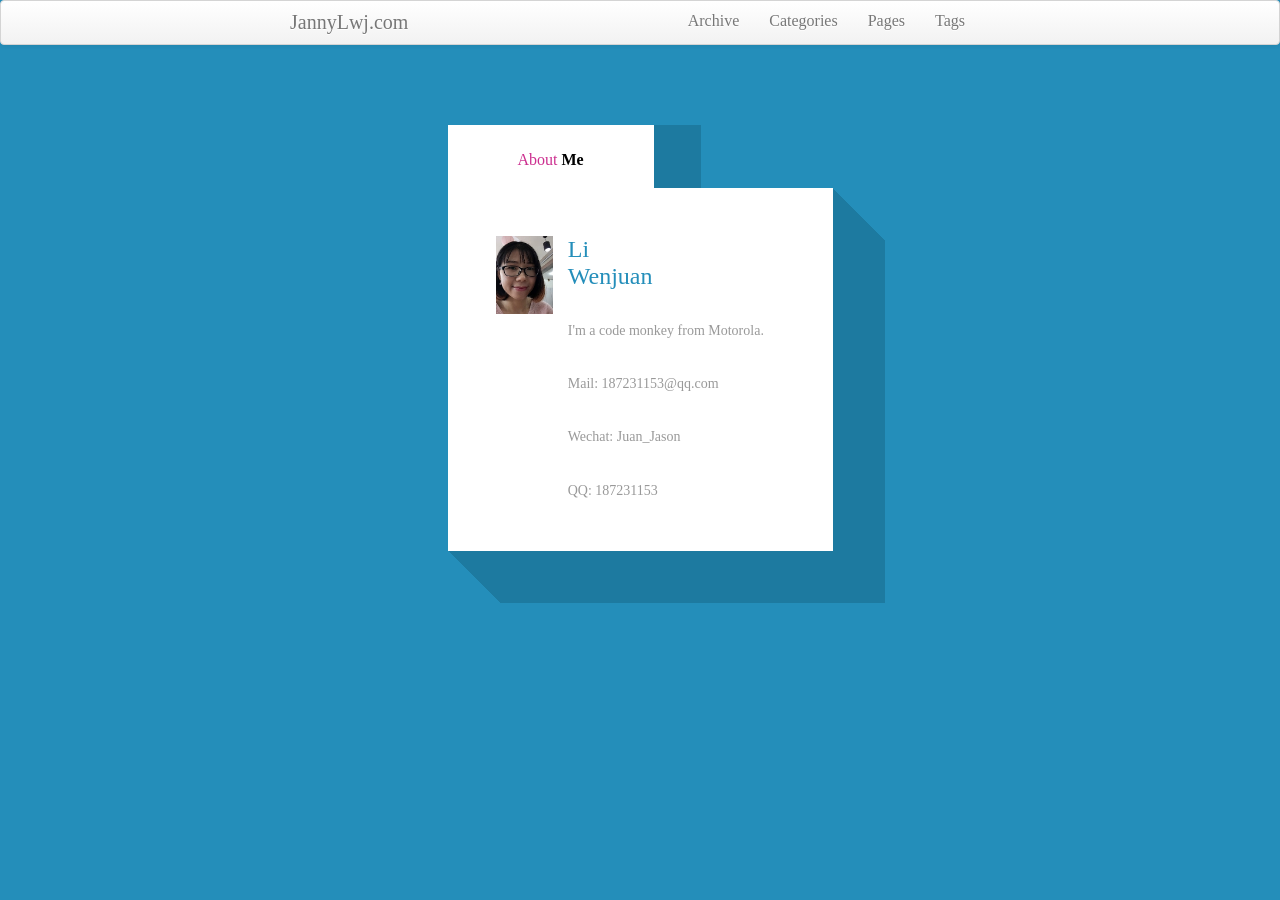
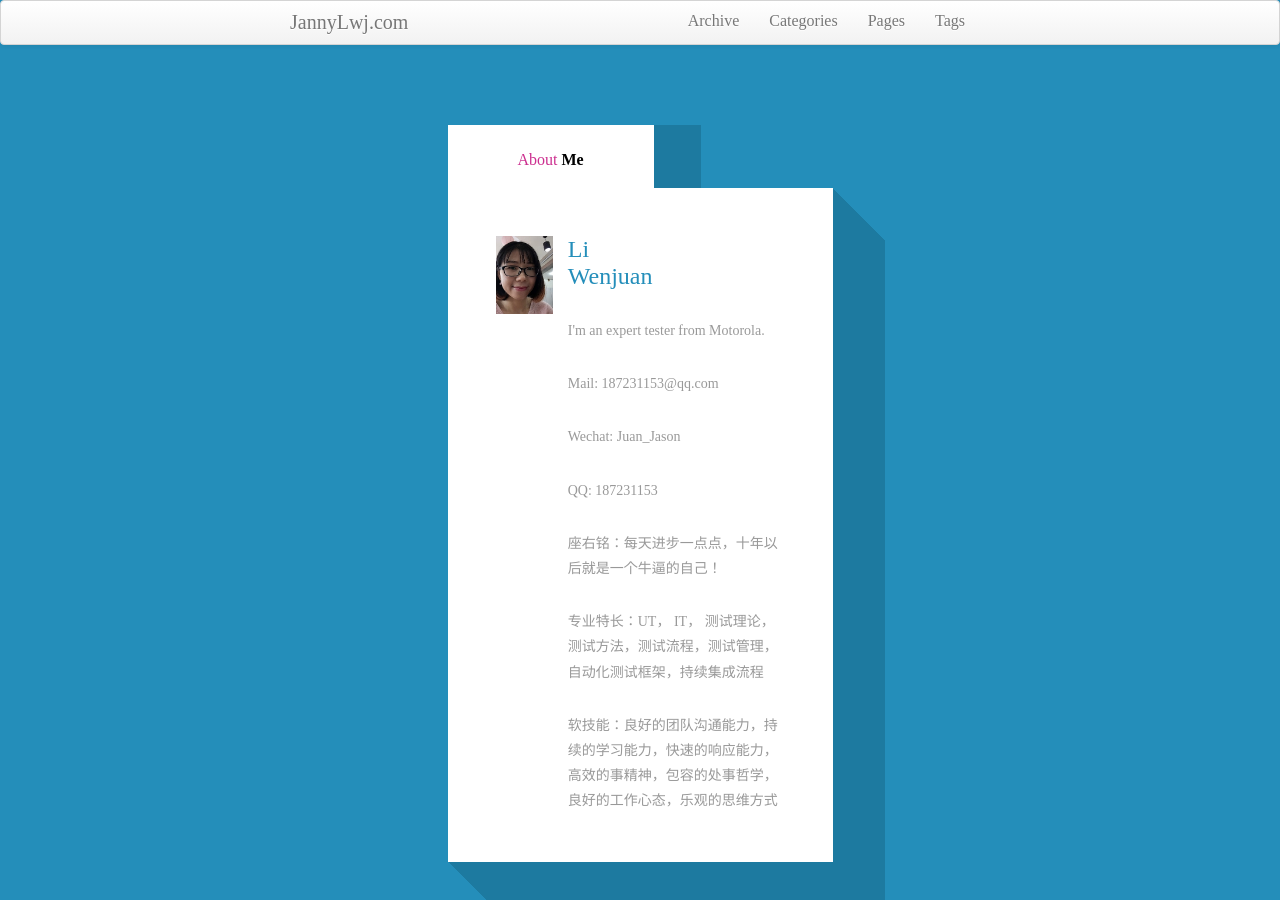
Before and after one commit to JannyLwj/JannyLwj.github.io, a Jekyll site: the page index.html, which Jekyll copies as it is, in a window 1280 px wide. Built offline with Jekyll 4.4.1, drawn with Linux system fonts in a browser that asks for light colours; some web fonts are replaced.

Commit message:
Update index.html

```diff
--- a/index.html
+++ b/index.html
@@ -80,10 +80,14 @@
                                     <!--</ul>-->
                                 </div>
                                 <div class="clear"> </div>
-                                <p>I'm a code monkey from Motorola.</p>
+                                <p>I'm an expert tester from Motorola.</p>
                                 <p>Mail: 187231153@qq.com</p>
                                 <p>Wechat: Juan_Jason</p>
                                 <p>QQ: 187231153</p>
+                                <p>座右铭：每天进步一点点，十年以后就是一个牛逼的自己！</p>
+                                <p>专业特长：UT， IT， 测试理论，测试方法，测试流程，测试管理，自动化测试框架，持续集成流程</p>
+                                <p>软技能：良好的团队沟通能力，持续的学习能力，快速的响应能力，高效的事精神，包容的处事哲学，良好的工作心态，乐观的思维方式
+</p>
                             </div>
                             <div class="clear"> </div>
                         </div>
```
